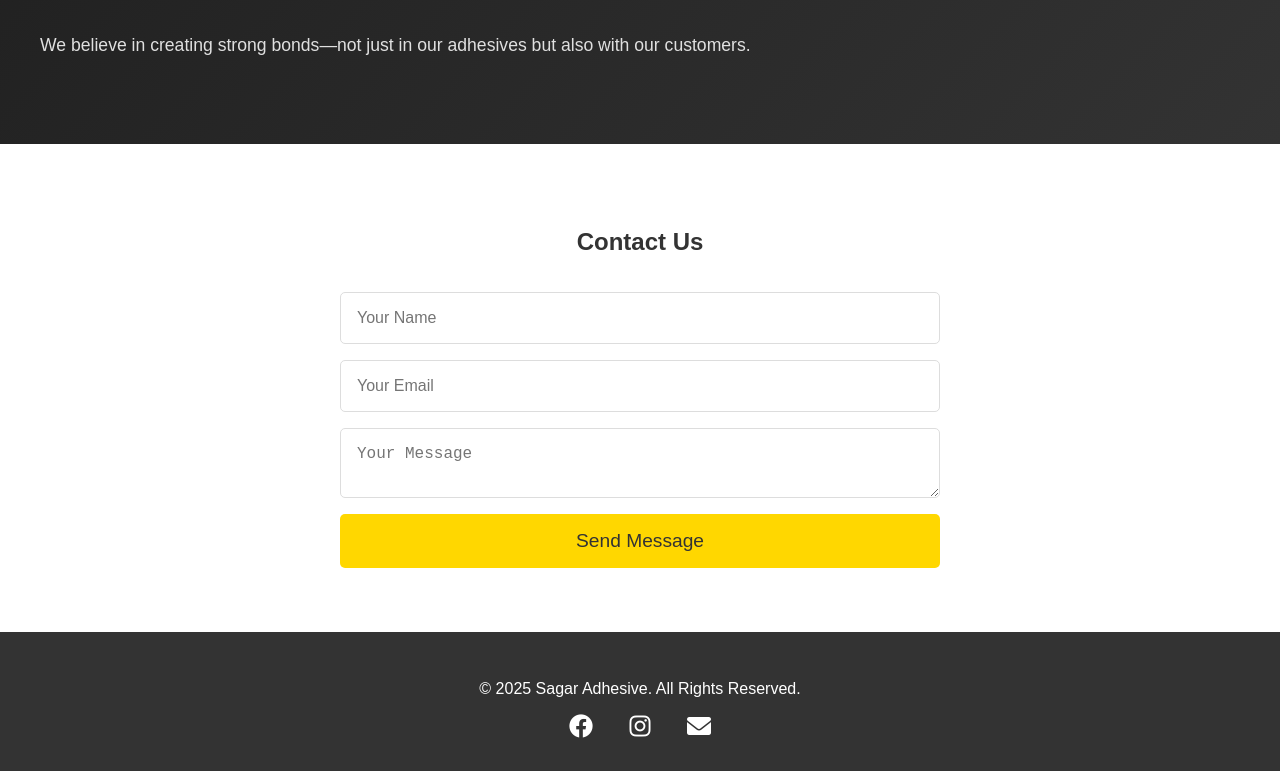
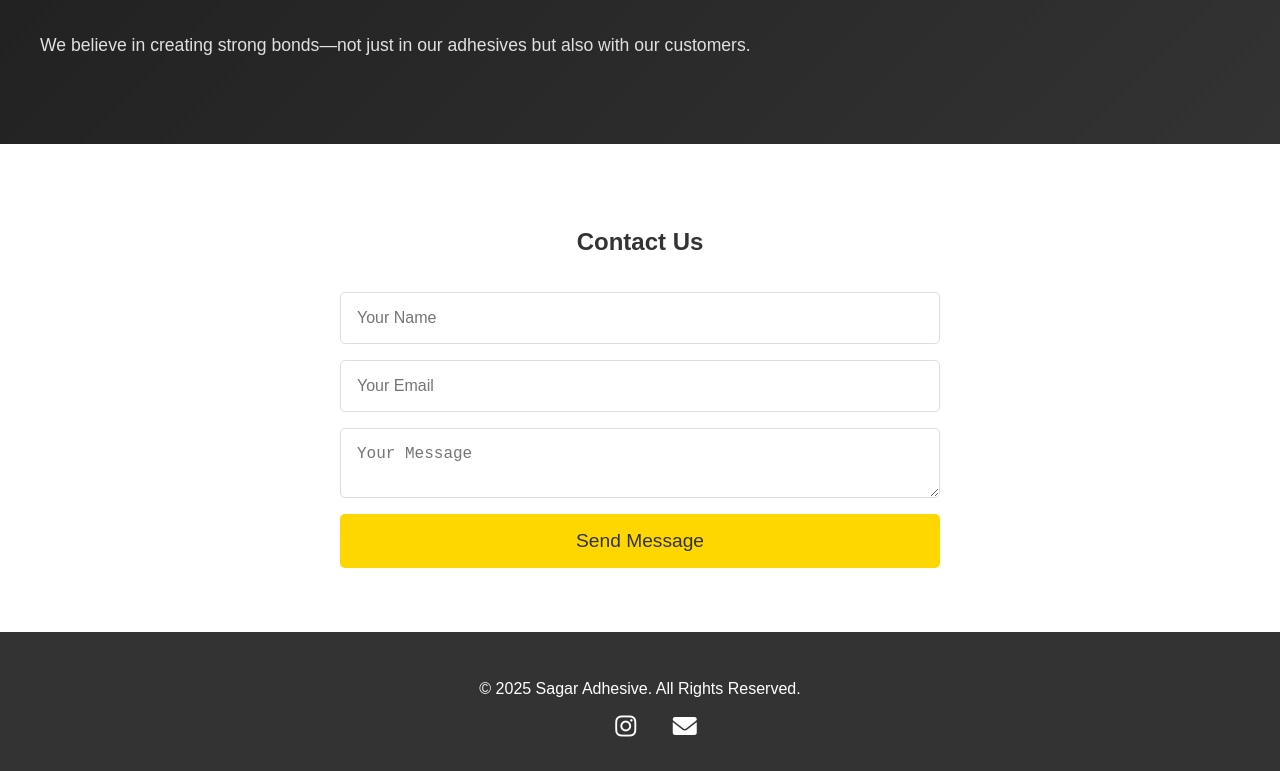
Before and after one commit to Obister-ji/SagarAdhesive, a plain HTML site: page index.html in a window 1280 px wide. Shown: the part 3393-4164 px from the top of the page. Drawn offline with Linux system fonts and the light colour scheme.

Commit message:
Update index.html

```diff
--- a/index.html
+++ b/index.html
@@ -565,9 +565,9 @@
     <footer>
         <p>© 2025 Sagar Adhesive. All Rights Reserved.</p>
         <div class="socials">
-            <a href="#"><i class="fab fa-facebook"></i></a>
+            <a href="#"></a>
             <a href="https://www.instagram.com/sagar_adhesive/"><i class="fab fa-instagram"></i></a>
-            <a href="mailto:sagaradhesivejhs@gmail.com"><i class="fa-solid fa-envelope"></i></a>
+            <a href="https://mail.google.com/mail/?view=cm&amp;fs=1&amp;to=sagaradhesivejhs@gmail.com&amp;su=Interest%20in%20Your%20Product&amp;body=I%20am%20interested%20in%20buying%20your%20products."><i class="fa-solid fa-envelope"></i></a>
         </div>
     </footer>
 
```
